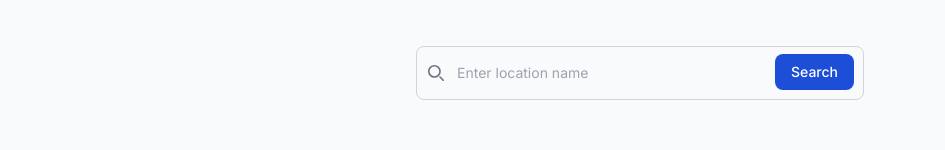
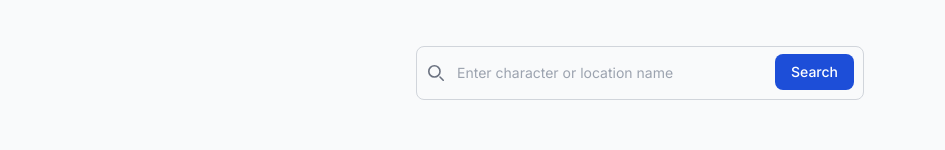
Before and after one commit to yadin12690/yadin-btb, a Next.js app: page /dashboard/user in a window 1280 px wide. Shown: the part 210-360 px from the top of the page, without its empty margins (0-945 px from the left). Built offline with nearby package versions, Linux system fonts and the light colour scheme.

Commit message:
display admin data

```diff
--- a/src/app/api/useData.ts
+++ b/src/app/api/useData.ts
@@ -56,10 +56,10 @@ export const useData = (role: "admin" | "user" | undefined, userSearchQuery?: st
 
     return useQuery('items', () => {
         if (userRole == 'admin') {
-            fetchAdminData(role, userSearchQuery)
+            fetchAdminData(role, userSearchQuery);
         }
-        else {
-            fetchUserData(userSearchQuery)
+        else if (userRole == 'user') {
+            fetchUserData(userSearchQuery);
         }
     });
 };
--- /dev/null
+++ b/src/app/components/SearchBar.tsx
@@ -0,0 +1,25 @@
+'use client';
+
+type SearchBarProps = {
+    searchQuery: string;
+    handleSearchInputChange: (event: React.ChangeEvent<HTMLInputElement>) => void;
+}
+
+export const SearchBar = ({ searchQuery, handleSearchInputChange }: SearchBarProps) => {
+    return (
+        <div>
+            <label htmlFor="default-search" className="mb-2 text-sm font-medium text-gray-900 sr-only dark:text-white">Search</label>
+            <div className="relative">
+                <div className="absolute inset-y-0 start-0 flex items-center ps-3 pointer-events-none">
+                    <svg className="w-4 h-4 text-gray-500 dark:text-gray-400" aria-hidden="true" xmlns="http://www.w3.org/2000/svg" fill="none" viewBox="0 0 20 20">
+                        <path stroke="currentColor" strokeLinecap="round" strokeLinejoin="round" strokeWidth="2" d="m19 19-4-4m0-7A7 7 0 1 1 1 8a7 7 0 0 1 14 0Z" />
+                    </svg>
+                </div>
+                <input type="search" value={searchQuery}
+                    onChange={handleSearchInputChange}
+                    id="default-search" className="block w-full p-4 ps-10 text-sm text-gray-900 border border-gray-300 rounded-lg bg-gray-50 focus:ring-blue-500 focus:border-blue-500 dark:bg-gray-700 dark:border-gray-600 dark:placeholder-gray-400 dark:text-white dark:focus:ring-blue-500 dark:focus:border-blue-500" placeholder="Enter character or location name" required />
+                <button type="submit" className="text-white absolute end-2.5 bottom-2.5 bg-blue-700 hover:bg-blue-800 focus:ring-4 focus:outline-none focus:ring-blue-300 font-medium rounded-lg text-sm px-4 py-2 dark:bg-blue-600 dark:hover:bg-blue-700 dark:focus:ring-blue-800">Search</button>
+            </div>
+        </div>
+    )
+}
--- a/src/app/context/AuthContext.tsx
+++ b/src/app/context/AuthContext.tsx
@@ -31,7 +31,7 @@ export const AuthProvider = ({ children }: AuthProviderProps) => {
             if (user.role === "admin") {
                 notifyAdminLoginSuccess();
             } else {
-                notifyUserLoginSuccess()
+                notifyUserLoginSuccess();
             }
         } else {
             notifyErr();
--- a/src/app/dashboard/admin/page.tsx
+++ b/src/app/dashboard/admin/page.tsx
@@ -6,11 +6,12 @@ import { useCallback, useState } from "react";
 import { toast } from "react-toastify";
 import Image from 'next/image';
 import rickandmortyAdmin from '../../assets/rickadmin.png';
-import { loadinSpinner } from "@/app/components/loadingSpinner";
-import { BackToLogin } from "@/app/components/backToLogin";
+import { loadinSpinner } from "@/app/components/LoadingSpinner";
+import { BackToLogin } from "@/app/components/BackToLogin";
 import { useQueryClient } from "react-query";
 import { Location } from "@/app/utils/providers/types/location";
 import { Character } from "@/app/utils/providers/types/character";
+import { SearchBar } from "@/app/components/SearchBar";
 
 //user page
 
@@ -36,10 +37,10 @@ export default function IndexPage() {
         if (event.target.value !== "") {
             const res = await queryClient.setQueryData(['items', event.target.value], () => fetchAdminData(user.role, event.target.value));
             if (res) {
-                const filtered = Array.isArray(res) ? res.filter((item: Location | Character) =>
+                const filtered = res.results.filter((item) =>
                     item.name.toLowerCase().includes(searchQuery.toLowerCase())
-                ) : [];
-                setSearchSuggestions(filtered.slice(0, 5)); // Show top 5 suggestions
+                );
+                setSearchSuggestions(filtered.slice(0, 5) as Location[] & Character[]); // Show top 5 suggestions
             }
         } else {
             setSearchSuggestions([]);
@@ -65,18 +66,7 @@ export default function IndexPage() {
                 {isLoading && loadinSpinner()}
 
                 {!isLoading && <form className="w-3/5 max-w-md mx-auto">
-                    <label htmlFor="default-search" className="mb-2 text-sm font-medium text-gray-900 sr-only dark:text-white">Search</label>
-                    <div className="relative">
-                        <div className="absolute inset-y-0 start-0 flex items-center ps-3 pointer-events-none">
-                            <svg className="w-4 h-4 text-gray-500 dark:text-gray-400" aria-hidden="true" xmlns="http://www.w3.org/2000/svg" fill="none" viewBox="0 0 20 20">
-                                <path stroke="currentColor" strokeLinecap="round" strokeLinejoin="round" strokeWidth="2" d="m19 19-4-4m0-7A7 7 0 1 1 1 8a7 7 0 0 1 14 0Z" />
-                            </svg>
-                        </div>
-                        <input type="search" value={searchQuery}
-                            onChange={handleSearchInputChange}
-                            id="default-search" className="block w-full p-4 ps-10 text-sm text-gray-900 border border-gray-300 rounded-lg bg-gray-50 focus:ring-blue-500 focus:border-blue-500 dark:bg-gray-700 dark:border-gray-600 dark:placeholder-gray-400 dark:text-white dark:focus:ring-blue-500 dark:focus:border-blue-500" placeholder="Enter character or location name" required />
-                        <button type="submit" className="text-white absolute end-2.5 bottom-2.5 bg-blue-700 hover:bg-blue-800 focus:ring-4 focus:outline-none focus:ring-blue-300 font-medium rounded-lg text-sm px-4 py-2 dark:bg-blue-600 dark:hover:bg-blue-700 dark:focus:ring-blue-800">Search</button>
-                    </div>
+                    <SearchBar searchQuery={searchQuery} handleSearchInputChange={handleSearchInputChange} />
                     {Array.isArray(searchSuggestions) && searchSuggestions.length > 0 && (
                         <div className="absolute w-2/6 bg-customBlue shadow-lg mt-2 rounded-lg">
                             {searchSuggestions.map((suggestion, index) => (
--- a/src/app/dashboard/user/page.tsx
+++ b/src/app/dashboard/user/page.tsx
@@ -6,10 +6,11 @@ import { useCallback, useEffect, useState } from "react";
 import { toast } from "react-toastify";
 import Image from 'next/image';
 import rickandmortyimg from '../../assets/rickandmorty.png';
-import { loadinSpinner } from "@/app/components/loadingSpinner";
-import { BackToLogin } from "@/app/components/backToLogin";
+import { loadinSpinner } from "@/app/components/LoadingSpinner";
+import { BackToLogin } from "@/app/components/BackToLogin";
 import { useQueryClient } from "react-query";
 import { Location } from "@/app/utils/providers/types/location";
+import { SearchBar } from "@/app/components/SearchBar";
 
 //user page
 
@@ -56,18 +57,8 @@ export default function IndexPage() {
                 {isLoading && loadinSpinner()}
 
                 {!isLoading && <form className="w-3/5 max-w-md mx-auto">
-                    <label htmlFor="default-search" className="mb-2 text-sm font-medium text-gray-900 sr-only dark:text-white">Search</label>
-                    <div className="relative">
-                        <div className="absolute inset-y-0 start-0 flex items-center ps-3 pointer-events-none">
-                            <svg className="w-4 h-4 text-gray-500 dark:text-gray-400" aria-hidden="true" xmlns="http://www.w3.org/2000/svg" fill="none" viewBox="0 0 20 20">
-                                <path stroke="currentColor" strokeLinecap="round" strokeLinejoin="round" strokeWidth="2" d="m19 19-4-4m0-7A7 7 0 1 1 1 8a7 7 0 0 1 14 0Z" />
-                            </svg>
-                        </div>
-                        <input type="search" value={searchQuery}
-                            onChange={handleSearchInputChange}
-                            id="default-search" className="block w-full p-4 ps-10 text-sm text-gray-900 border border-gray-300 rounded-lg bg-gray-50 focus:ring-blue-500 focus:border-blue-500 dark:bg-gray-700 dark:border-gray-600 dark:placeholder-gray-400 dark:text-white dark:focus:ring-blue-500 dark:focus:border-blue-500" placeholder="Enter location name" required />
-                        <button type="submit" className="text-white absolute end-2.5 bottom-2.5 bg-blue-700 hover:bg-blue-800 focus:ring-4 focus:outline-none focus:ring-blue-300 font-medium rounded-lg text-sm px-4 py-2 dark:bg-blue-600 dark:hover:bg-blue-700 dark:focus:ring-blue-800">Search</button>
-                    </div>
+                    <SearchBar searchQuery={searchQuery} handleSearchInputChange={handleSearchInputChange} />
+
                     {searchSuggestions.length > 0 && (
                         <div className="absolute w-2/6 bg-customBlue shadow-lg mt-2 rounded-lg">
                             {searchSuggestions.map((suggestion, index) => (
```
